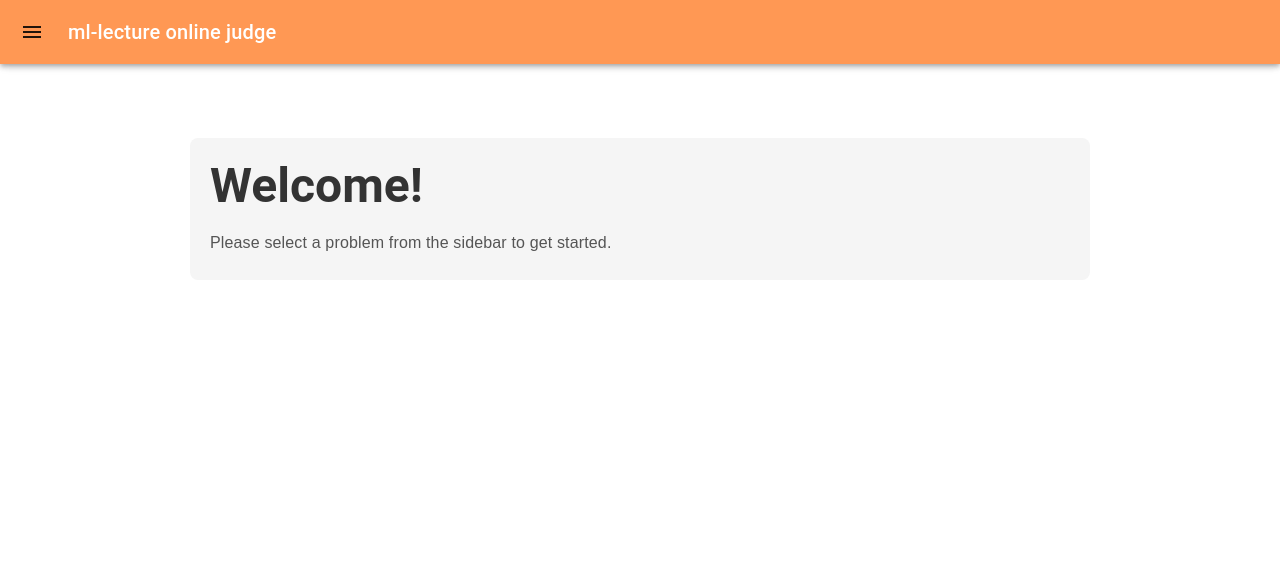
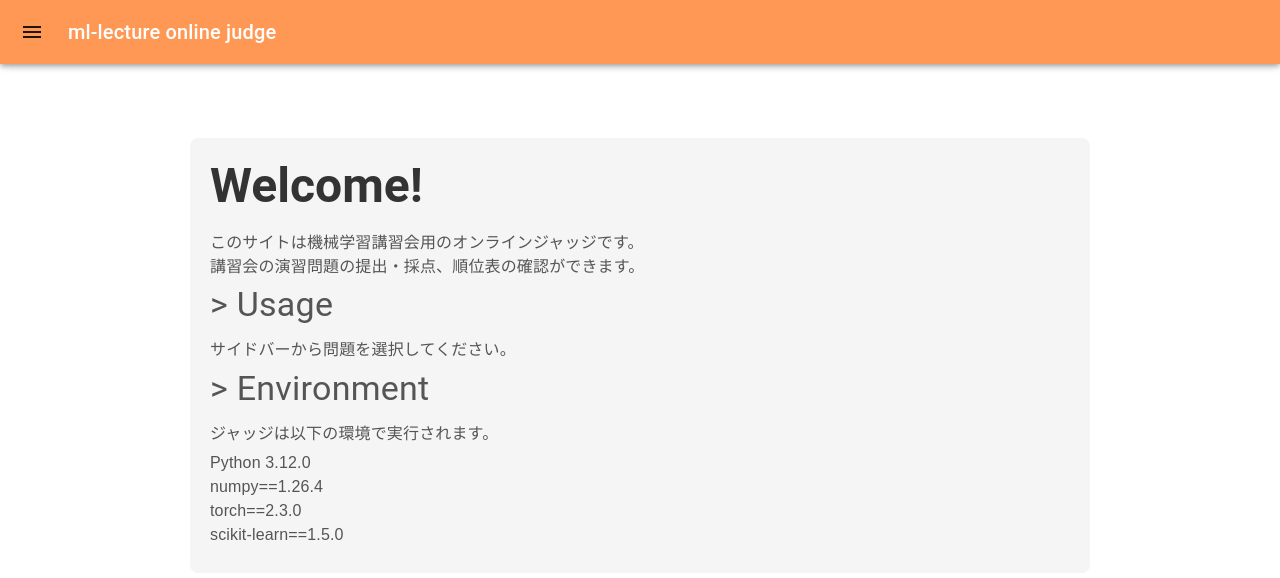
Before and after one commit to abap34/ml-lecture-judge, a React (Create React App) app in the folder front/: page / in a window 1280 px wide. Shown: the top 578 px of the page. Built offline with nearby package versions, Linux system fonts and the light colour scheme.

Commit message:
トップページちょっとだけ作った

```diff
--- a/front/src/App.js
+++ b/front/src/App.js
@@ -179,9 +179,38 @@ function Welcome() {
       <Typography variant="h3" component="h1" gutterBottom>
         Welcome!
       </Typography>
+
       <Typography variant="body1" gutterBottom>
-        Please select a problem from the sidebar to get started.
+        このサイトは機械学習講習会用のオンラインジャッジです。
+        <br />
+        講習会の演習問題の提出・採点、順位表の確認ができます。
       </Typography>
+
+      <Typography variant="h4" component="h2" gutterBottom>
+        &gt; Usage
+      </Typography>
+      <Typography variant="body1" gutterBottom>
+        サイドバーから問題を選択してください。
+      </Typography>
+
+      <Typography variant="h4" component="h2" gutterBottom>
+        &gt; Environment
+      </Typography>
+
+      <Typography variant="body1" gutterBottom>
+        ジャッジは以下の環境で実行されます。
+      </Typography>
+
+      <Typography variant="body1" component="pre" gutterBottom>
+        Python 3.12.0
+        <br />
+        numpy==1.26.4
+        <br />
+        torch==2.3.0
+        <br />
+        scikit-learn==1.5.0
+      </Typography>
+
     </Container>
   );
 }
```
